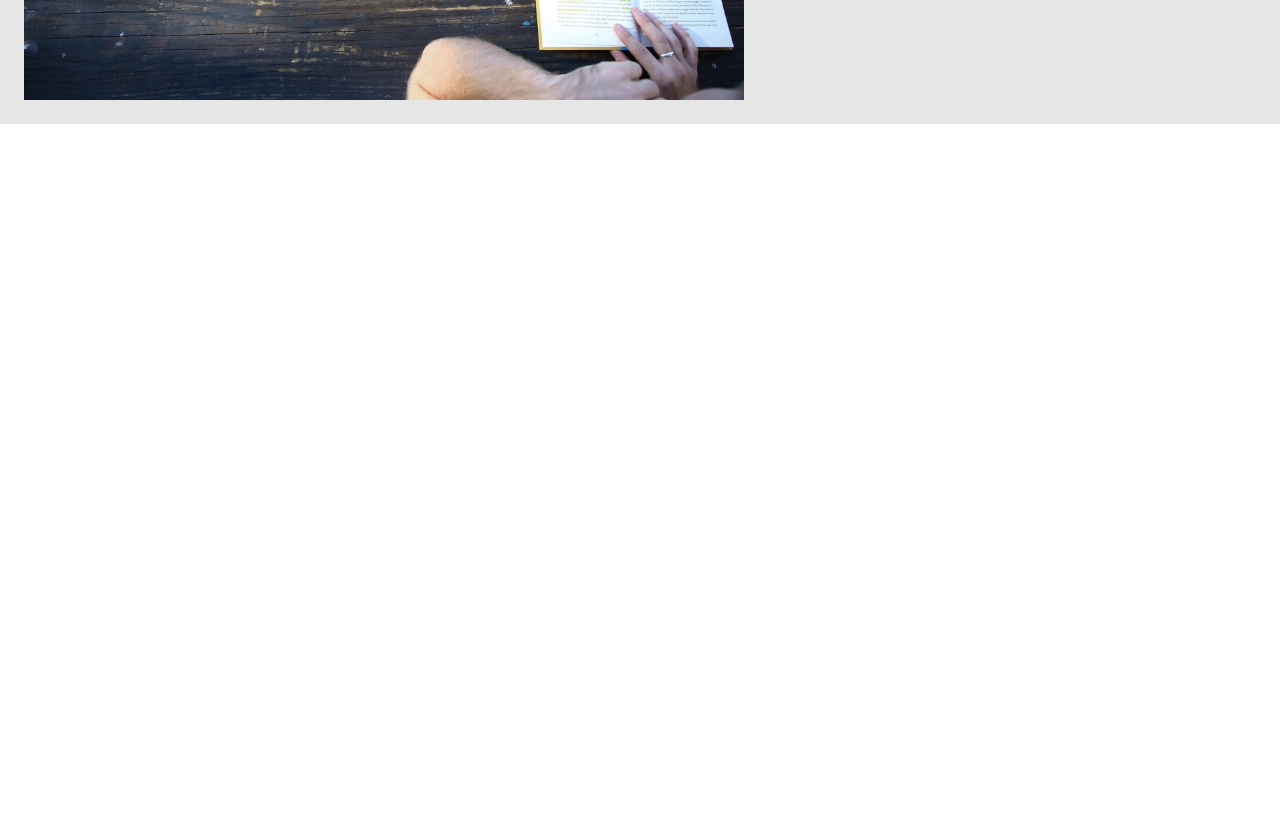
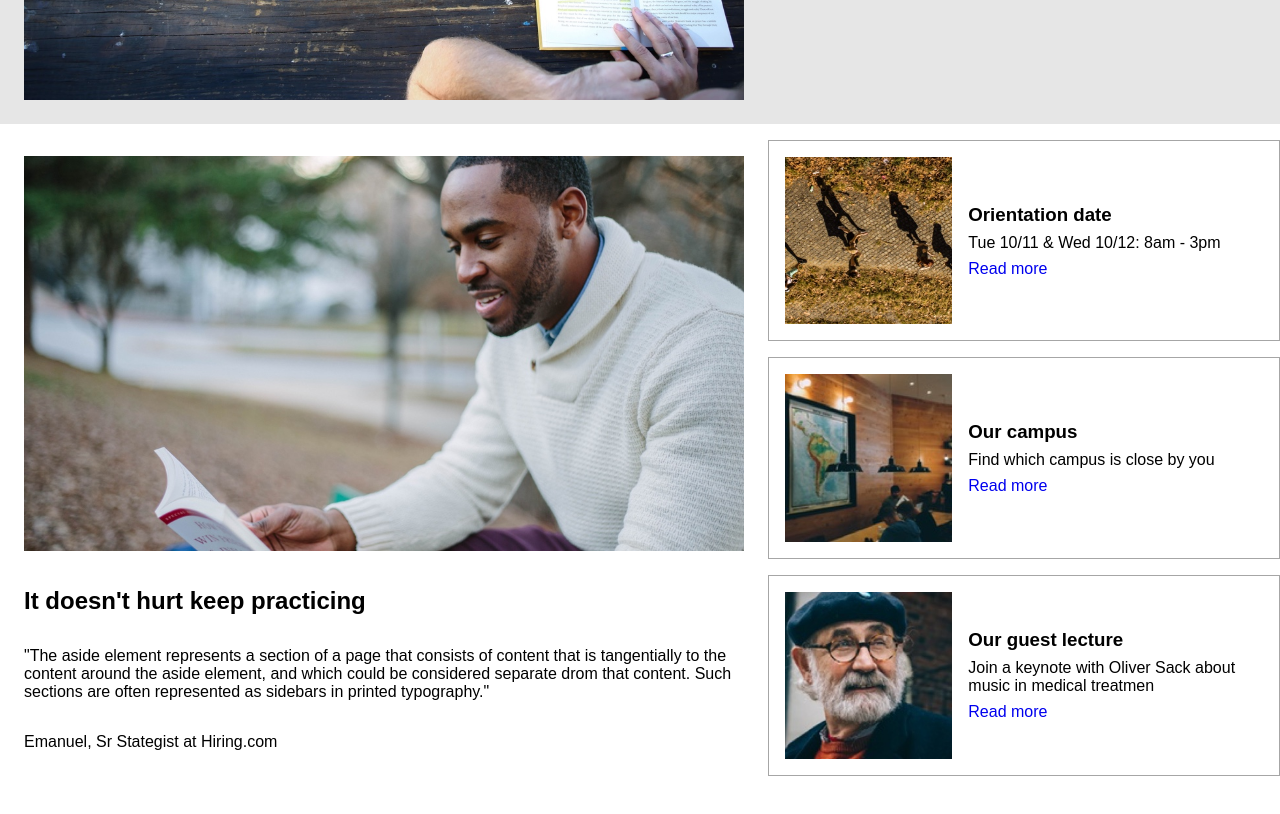
Before and after one commit to chatpongdeepet/06-chatpong-colmar, a plain HTML site: page index.html in a window 1280 px wide. Shown: the part 520-1334 px from the top of the page. Drawn offline with Linux system fonts and the light colour scheme.

Commit message:
add feature/infomation section

```diff
--- a/index.html
+++ b/index.html
@@ -36,6 +36,49 @@
                 <button>Start here</button>
             </div>
         </section>
+        <section class="infomation">
+            <div class="infomation__main">
+                <img src="./images/information-main.jpg" alt="">
+                <h1>It doesn't hurt keep practicing</h1>
+                <p>"The aside element represents a section of a page that consists of content that is tangentially to the content around the aside element, and which could be considered separate drom that content. Such sections are often represented as sidebars in printed typography."</p>
+                <p class="author">Emanuel, Sr Stategist at Hiring.com</p>
+            </div>
+            <div class="infomation__main__card">
+                <div class="card">
+                    <figure>
+                        <img src="./images/information-orientation-mobile.jpg" class="card__m" alt="">
+                        <img src="./images/information-orientation.jpg" class="card__d" alt="">
+                        <figcaption>
+                            <h3>Orientation date</h3>
+                            <p>Tue 10/11 & Wed 10/12: 8am - 3pm</p>
+                            <a href="#">Read more</a>
+                        </figcaption>
+                    </figure>
+                </div>
+                <div class="card">
+                    <figure>
+                        <img src="./images/information-campus-mobile.jpg" class="card__m" alt="">
+                        <img src="./images/information-campus.jpg" class="card__d" alt="">
+                        <figcaption>
+                            <h3>Our campus</h3>
+                            <p>Find which campus is close by you</p>
+                            <a href="#">Read more</a>
+                        </figcaption>
+                    </figure>
+                </div>
+                <div class="card">
+                    <figure>
+                        <img src="./images/information-guest-lecture-mobile.jpg" class="card__m" alt="">
+                        <img src="./images/information-guest-lecture.jpg" class="card__d" alt="">
+                        <figcaption>
+                            <h3>Our guest lecture</h3>
+                            <p>Join a keynote with Oliver Sack about music in medical treatmen</p>
+                            <a href="#">Read more</a>
+                        </figcaption>
+                    </figure>
+                </div>
+            </div>
+        </section>
     </main>
 </body>
 </html>
--- a/style.css
+++ b/style.css
@@ -30,14 +30,16 @@ a {
     background-color: white;
     display: none;
     justify-content: space-between;
+    align-items: center;
     height: 64px;
     padding: 0px 24px;
     z-index: 1000;
 }
 
 .desktop a, .nav-link{
-    display: inline-flex;
+    display: flex;
     align-items: center;
+    justify-content: center;
 }
 
 .desktop > a{
@@ -106,6 +108,65 @@ main {
     text-transform: uppercase;
 }
 
+/* Informaion Section */
+.infomation {
+    /* background-color: aqua; */
+    display: flex;
+}
+
+.infomation__main {
+    width: 60%;
+    padding: 32px 24px;
+}
+
+
+.infomation__main img{
+    width: 100%;
+}
+
+.infomation__main h1, .infomation__main p{
+    margin-top: 32px;
+    margin-bottom: 24px;
+}
+
+/* .author {
+    position: absolute;
+    bottom: 0;
+} */
+
+
+/* Infomation Card */
+.infomation__main__card {
+    width: 40%;
+}
+
+.infomation__main__card img{
+    width: 35%;
+}
+
+
+/* Card */
+.card figure:first-child {
+    margin-top: 16px;
+}
+
+.card figure {
+    display: flex;
+    align-items: center;
+    border: 1px solid var(--gray-1);
+    width: 100%;
+    padding: 16px;
+}
+
+.card figcaption {
+    width: 65%;
+    padding-left: 16px;
+}
+
+.card figcaption p {
+    padding-top: 8px;
+    padding-bottom: 8px;
+}
 
 
 
@@ -129,6 +190,14 @@ main {
     }
 
     .mobile {
+        display: none;
+    }
+
+    .card__d {
+        display: block;
+    }
+
+    .card__m {
         display: none;
     }
 
@@ -172,4 +241,37 @@ main {
         background-color: var(--gray-1);
     }
 
+    /* Feature */
+    .infomation__main {
+        display: none;
+    }
+
+    .infomation__main__card {
+        width: 100%;
+    }
+
+    /* Card */
+    .card__d {
+        display: none;
+    }
+
+    .card__m {
+        display: block;
+    }
+
+    .card figure {
+        display: flex;
+        flex-direction: column;
+        align-items: flex-start;
+    }
+
+    .card figure img{
+        width: 100%;
+        padding: 16px;
+    }
+
+    .card figcaption {
+        width: 100%;
+    }
+
 }
```
